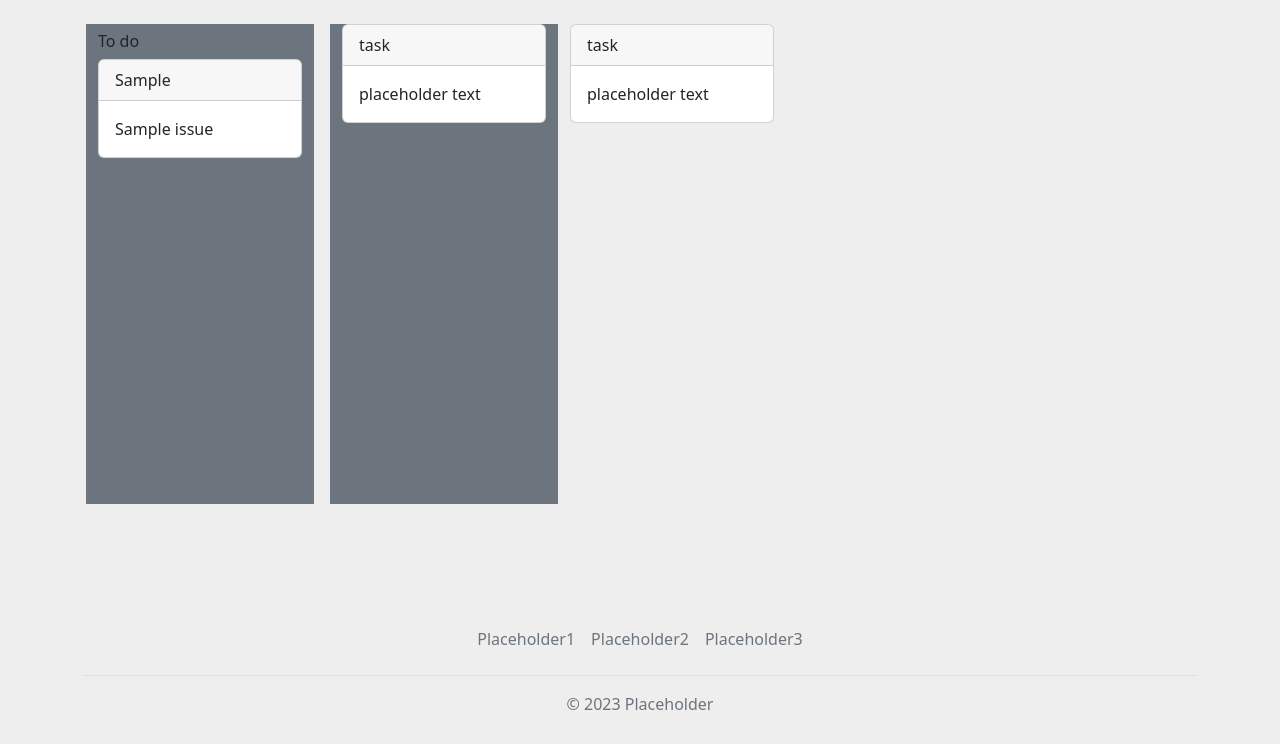
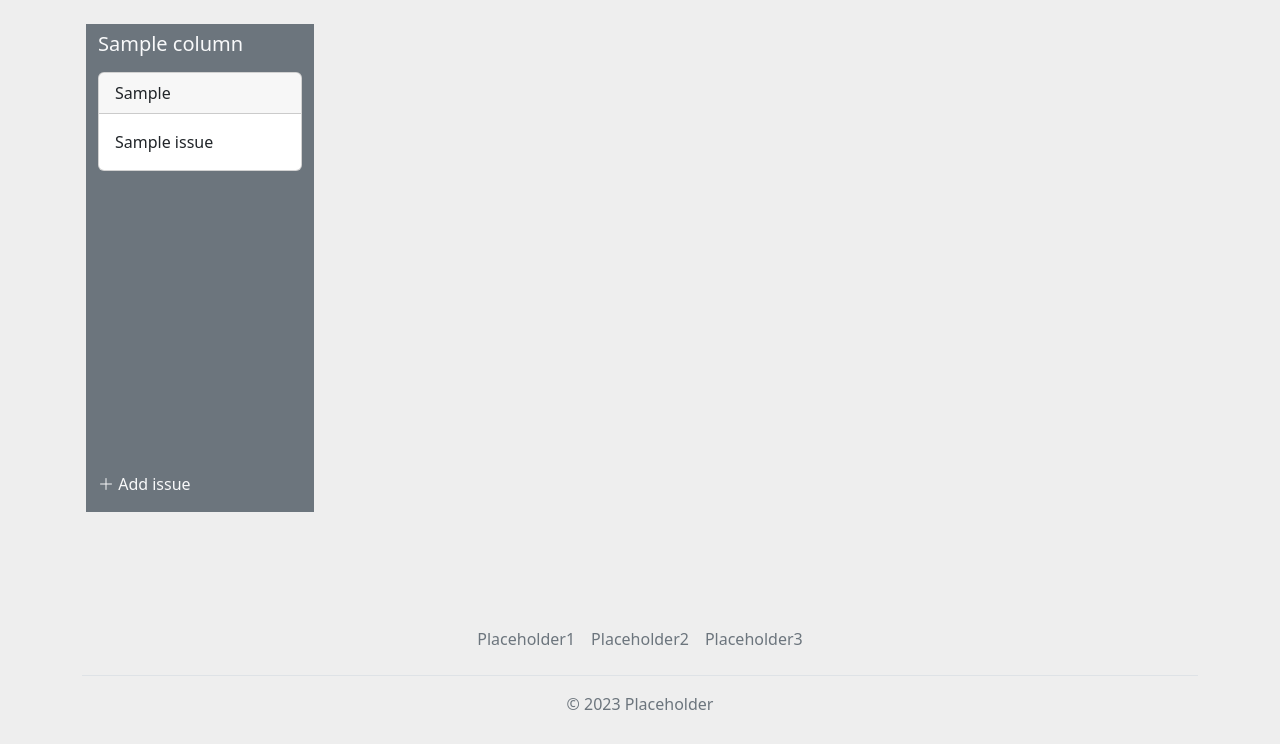
Before and after one commit to Busuioc-Andrei/TaskTracker, a Django app: template main/templates/main/board.html in a window 1280 px wide. Shown: the part 56-800 px from the top of the page. Run offline with Django 4.2, Linux system fonts and the light colour scheme; the template is opened without the code that fills it: most values are stand-ins (such as "Sample title", 1, 10 or a date in 2020); some libraries are stand-ins or nearby versions.

Commit message:
Improved column design and made issues addable from the board page

```diff
--- a/main/models.py
+++ b/main/models.py
@@ -43,7 +43,7 @@ class Project(BaseModel):
 
 
 class Board(BaseModel):
-    project = models.ForeignKey(Project, on_delete=models.CASCADE)
+    project = models.ForeignKey(Project, on_delete=models.CASCADE, default=Project.objects.first())
 
 
 class Column(BaseModel):
@@ -51,7 +51,7 @@ class Column(BaseModel):
 
 
 class Issue(BaseModel):
-    project = models.ForeignKey(Project, on_delete=models.CASCADE, null=True)
+    project = models.ForeignKey(Project, on_delete=models.CASCADE, default=Project.objects.first())
     column = models.ForeignKey(Column, on_delete=models.SET_NULL, null=True, editable=False)
     parent_issue = models.ForeignKey('self', on_delete=models.SET_NULL, null=True, blank=True)
     start_date = models.DateTimeField(null=True, blank=True)
--- a/main/templates/main/board.html
+++ b/main/templates/main/board.html
@@ -1,23 +1,14 @@
 {% extends "base.html" %}
 
 {% block content %}
-{#    <div class="row row-cols-5 py-3">#}
-{#        <div class="col bg-secondary">#}
-{#            To do#}
-{#        </div>#}
-{#        <div class="col">#}
-{#            In progress#}
-{#        </div>#}
-{#        <div class="col">#}
-{#            Done#}
-{#        </div>#}
-{#    </div>#}
     <div class="row row-cols-5 sortable-col">
-        <div class="col min-vh-60 mx-3 bg-secondary">
-            <h6 class="pt-2">To do</h6>
-            <div class="sortable-item">
-                {% for issue in object_list %}
-                    <div id="col1_{{issue.id}}" class="card mb-3">
+        {% for column in object_list %}
+        <div class="col mx-3 bg-secondary">
+            <h5 class="pt-2 mb-0 text-light">{{ column.name }}</h5>
+            <div class="sortable-item min-vh-50">
+                <div class="mt-3"></div>
+                {% for issue in column.issue_set.all %}
+                    <div id="{{ column.id }}_{{issue.id}}" class="card mt-3">
                         <div class="card-header">{{issue.issue_type}}</div>
                         <div class="card-body">
                             <p class="card-text">{{issue.name}}</p>
@@ -25,22 +16,14 @@
                     </div>
                 {% endfor %}
             </div>
-        </div>
-        <div class="col sortable-item min-vh-60 bg-secondary">
-            <div id="col2_02" class="card mb-3">
-                <div class="card-header">task</div>
-                <div class="card-body">
-                    <p class="card-text">placeholder text</p>
-                </div>
+            <div class="position-relative">
+                <p class="text-light">
+                    <i class="bi bi-plus-lg"></i>
+                    Add issue
+                </p>
+                <a href="{% url 'column-issue-add' column.id%}" class="stretched-link"></a>
             </div>
         </div>
-        <div class="col sortable-item">
-            <div id="col3_03" class="card mb-3">
-                <div class="card-header">task</div>
-                <div class="card-body">
-                    <p class="card-text">placeholder text</p>
-                </div>
-            </div>
-        </div>
+        {% endfor %}
     </div>
 {% endblock %}
--- a/main/urls.py
+++ b/main/urls.py
@@ -2,7 +2,7 @@ from django.urls import path
 
 from .models import Issue, BaseModel, Project, Board
 from .views import CustomListView, CustomCreateView, CustomDetailView, CustomUpdateView, CustomDeleteView, \
-    IndexPageView, BoardPageView, echo, BoardCreateView
+    IndexPageView, BoardPageView, echo, BoardCreateView, ColumnIssueCreateView
 
 generic_models = [Issue, Project, Board]
 
@@ -32,4 +32,5 @@ urlpatterns = [
     path('echo/', echo, name='echo'),
     path('board/add/', BoardCreateView.as_view(), name='board-add'),
     path('board/<uuid:pk>/', BoardPageView.as_view(), name='board-detail'),
+    path('column/<uuid:column_pk>/issue/add/', ColumnIssueCreateView.as_view(), name='column-issue-add'),
 ] + add_generic_paths(generic_models)  # generic_paths won't overwrite paths already defined
--- a/static/css/main.css
+++ b/static/css/main.css
@@ -4,6 +4,10 @@ body {
 
 .min-vh-60{
     min-height:60vh;
+}
+
+.min-vh-50{
+    min-height:50vh;
 }
 
 .has-error {
```
Also changed, not shown: main/views.py (+15 -1 lines).
